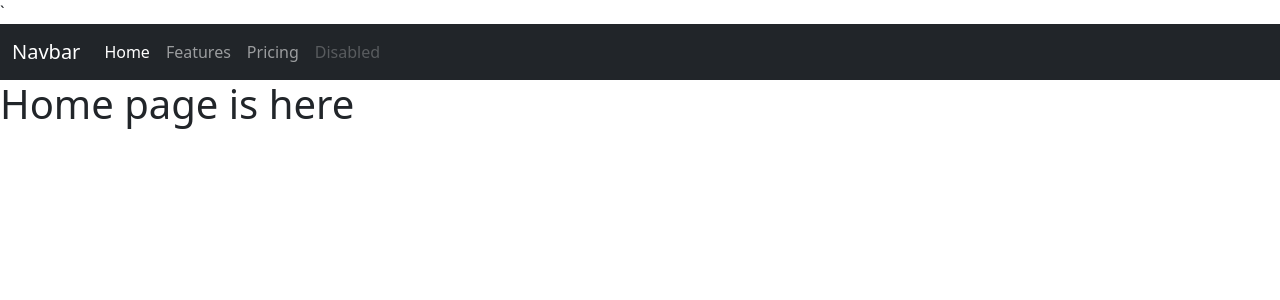
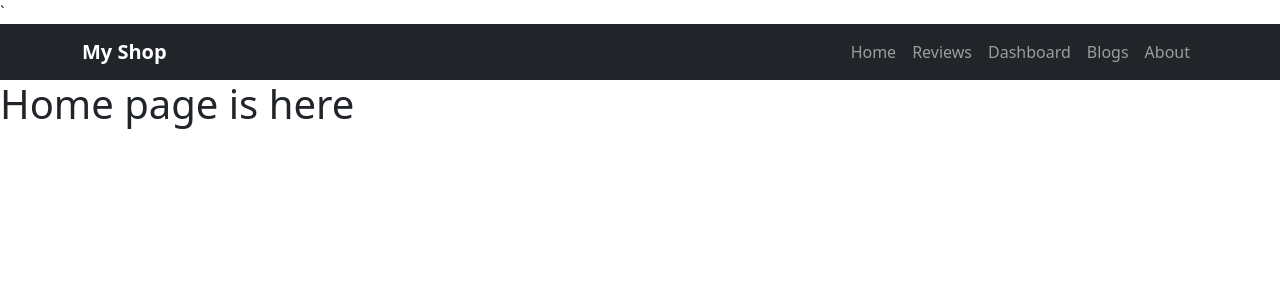
Before and after one commit to Innovatorsajjad/My_Shop-7-Assingment-9, a React (Create React App) app: page / in a window 1280 px wide. Shown: the top 300 px of the page. Built offline with nearby package versions, Linux system fonts and the light colour scheme.

Commit message:
navBar edited

```diff
--- a/src/App.js
+++ b/src/App.js
@@ -11,7 +11,6 @@ function App() {
   <div>
      <Header/>
       <Routes>
-
        <Route path='/' element={<Home/>} />
 
 
--- a/src/components/Header/Header.js
+++ b/src/components/Header/Header.js
@@ -4,17 +4,19 @@ import { Link } from 'react-router-dom';
 const Navbar = () => {
     return (
         <nav className=" navbar navbar-expand-lg navbar-dark bg-dark">
-  <div className="container-fluid">
-    <a className="navbar-brand" href="#">Navbar</a>
+  <div className="container-fluid container">
+    <a className="navbar-brand fw-bold" href="#">My Shop</a>
     <button className="navbar-toggler" type="button" data-bs-toggle="collapse" data-bs-target="#navbarNavAltMarkup" aria-controls="navbarNavAltMarkup" aria-expanded="false" aria-label="Toggle navigation">
       <span className="navbar-toggler-icon"></span>
     </button>
     <div className="collapse navbar-collapse" id="navbarNavAltMarkup">
-      <div className="navbar-nav">
-        <a className="nav-link active" aria-current="page" href="#">Home</a>
-        <a className="nav-link" href="#">Features</a>
-        <a className="nav-link" href="#">Pricing</a>
-        <a className="nav-link disabled">Disabled</a>
+      <div className="navbar-nav ms-auto">
+        <a className="nav-link" aria-current="page" href="#">Home</a>
+        <a className="nav-link" href="#">Reviews</a>
+        <a className="nav-link" href="#">Dashboard</a>
+        <a className="nav-link" href="#">Blogs</a>
+        <a className="nav-link" href="#">About</a>
+
       </div>
     </div>
   </div>
```
